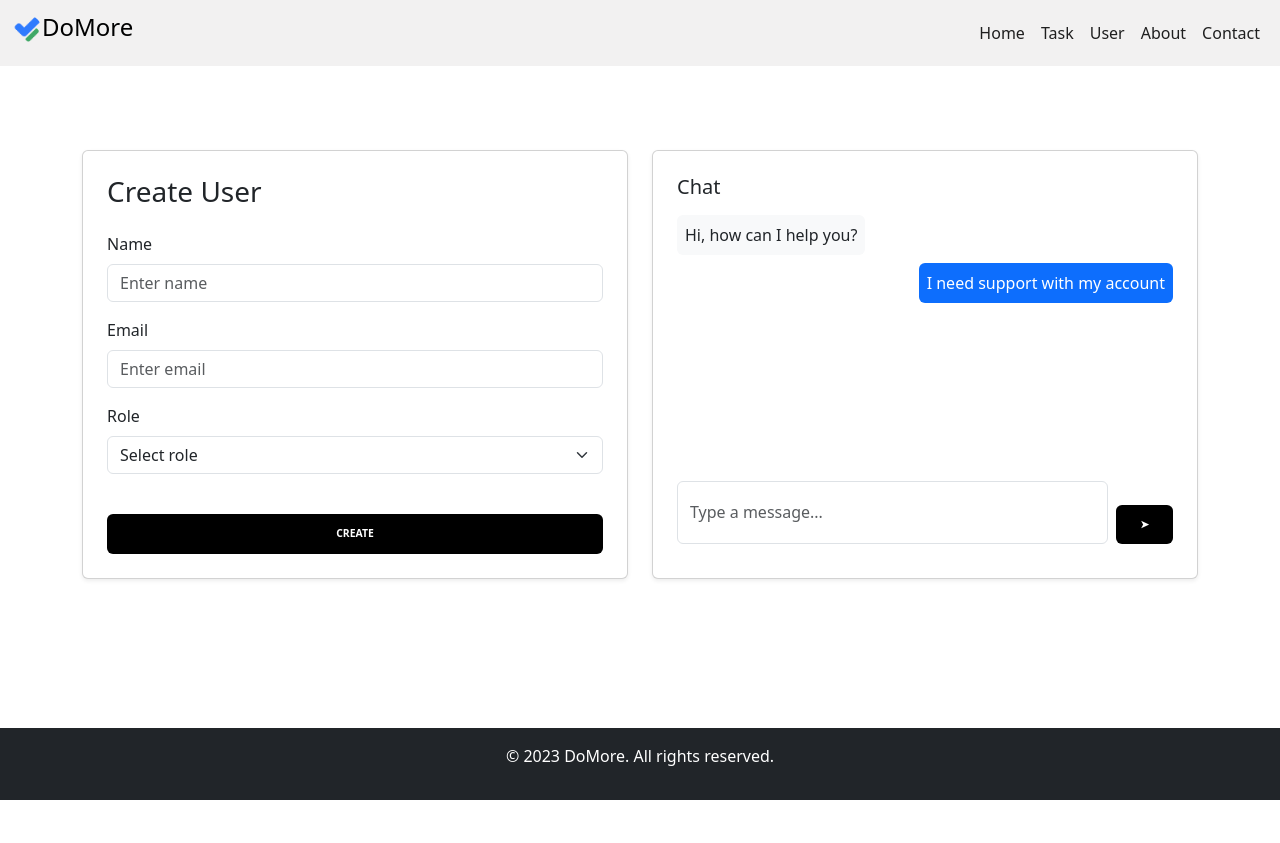
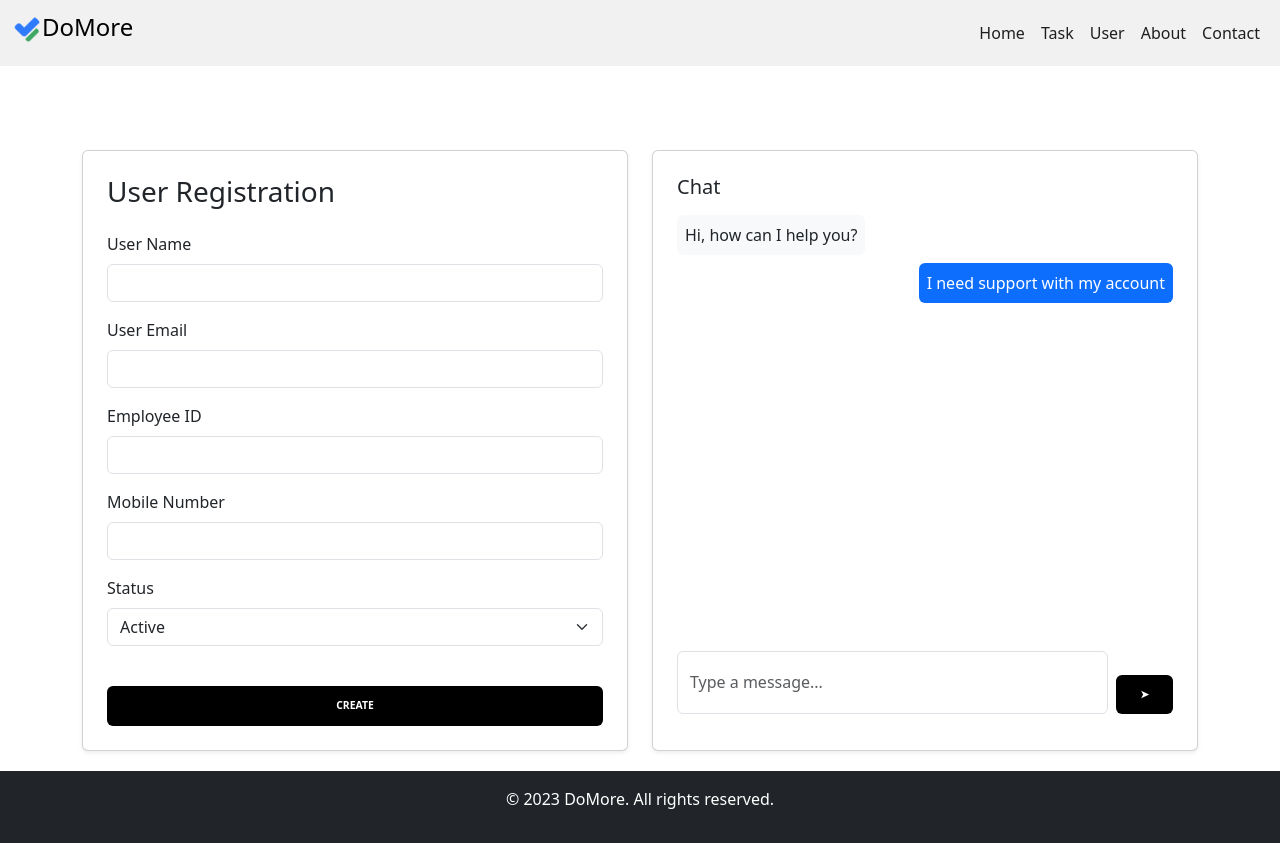
Before and after one commit to abhishekbhadoriya421/Task-Management-Frontend-React, a React (Create React App) app: page /user-management/create in a window 1280 px wide. Before the commit the page ends 802 px from the top, so only its background shows below. Built offline with nearby package versions, Linux system fonts and the light colour scheme.

Commit message:
fix footer and user management

```diff
--- a/src/Components/Footer/Footer.js
+++ b/src/Components/Footer/Footer.js
@@ -1,8 +1,8 @@
 const Footer = () => {
     const styleLink = {
-        position: "sticky",
-        bottom: "0",
-        width: '100%'
+        // position: "sticky",
+        // bottom: "0",
+        // width: '100%'
     }
     return (
 
--- a/src/Components/UserManagement/CreateUserForm.js
+++ b/src/Components/UserManagement/CreateUserForm.js
@@ -15,30 +15,37 @@ export default function CreateUserForm() {
     };
 
     return (
-        <div className="container mt-5" style={{ height: '70vh' }}>
+        <div className="container mt-5">
             <div className="row">
                 {/* Left Side - Create User Form */}
                 <div className="col-md-6">
                     <div className="card shadow-sm p-4">
-                        <h3 className="mb-4">Create User</h3>
+                        <h3 className="mb-4">User Registration</h3>
                         <form>
                             <div className="mb-3">
-                                <label className="form-label">Name</label>
-                                <input type="text" className="form-control" placeholder="Enter name" />
+                                <label for="user_name" className="form-label">User Name</label>
+                                <input type="text" className="form-control" id="user_name" name="user_name" required />
                             </div>
 
                             <div className="mb-3">
-                                <label className="form-label">Email</label>
-                                <input type="email" className="form-control" placeholder="Enter email" />
+                                <label for="user_email" className="form-label">User Email</label>
+                                <input type="email" className="form-control" id="user_email" name="user_email" />
                             </div>
 
                             <div className="mb-3">
-                                <label className="form-label">Role</label>
-                                <select className="form-select">
-                                    <option>Select role</option>
-                                    <option>Admin</option>
-                                    <option>User</option>
-                                    <option>Manager</option>
+                                <label for="employee_id" className="form-label">Employee ID</label>
+                                <input type="number" className="form-control" id="employee_id" name="employee_id" required />
+                            </div>
+
+                            <div className="mb-3">
+                                <label for="mobile_number" className="form-label">Mobile Number</label>
+                                <input type="number" className="form-control" id="mobile_number" name="mobile_number" required />
+                            </div>
+                            <div className="mb-3">
+                                <label for="status" className="form-label">Status</label>
+                                <select className="form-select" id="status" name="status" required>
+                                    <option value="Active">Active</option>
+                                    <option value="Inactive">Inactive</option>
                                 </select>
                             </div>
 
@@ -53,7 +60,7 @@ export default function CreateUserForm() {
                 <div className="col-md-6">
                     <div className="card shadow-sm p-4 d-flex flex-column" style={{ height: "100%" }}>
                         <h5 className="mb-3">Chat</h5>
-                        <div className="flex-grow-1 overflow-auto mb-3" style={{ maxHeight: "250px" }}>
+                        <div className="flex-grow-1 overflow-auto mb-3" style={{ maxHeight: "420px" }}>
                             {messages.map((msg, index) => (
                                 <div key={index} className={`d-flex mb-2 ${msg.sender === "user" ? "justify-content-end" : "justify-content-start"}`}>
                                     <span
```
